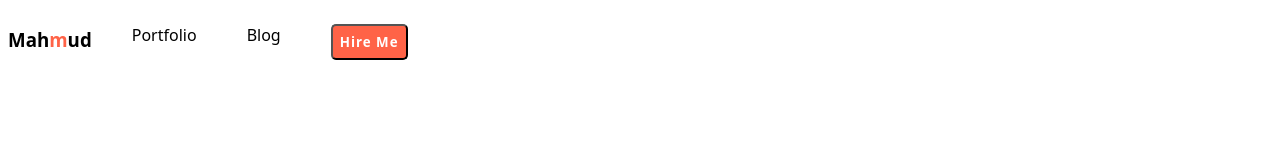
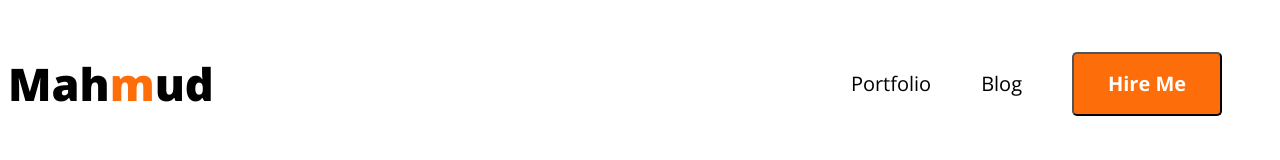
Before and after one commit to mahmud-me09/portfolio-webdev, a plain HTML site: page index.html in a window 1280 px wide. Drawn offline with nearby package versions, Linux system fonts and the light colour scheme.

Commit message:
nav completed

```diff
--- a/index.html
+++ b/index.html
@@ -10,7 +10,7 @@
 <body>
     <header>
         <nav>
-            <h3>Mah<span style="color:tomato;">m</span>ud</h3>
+            <h3 class="nav-title">Mah<span class="text-primary">m</span>ud</h3>
             <ul class="navigation">
                 <li>Portfolio</li>
                 <li>Blog</li>
--- a/styles/style.css
+++ b/styles/style.css
@@ -1,21 +1,43 @@
+@import url('https://fonts.googleapis.com/css2?family=Open+Sans:wght@400;700;800&display=swap');
 *{
-    font-family:system-ui, -apple-system, BlinkMacSystemFont, 'Segoe UI', Roboto, Oxygen, Ubuntu, Cantarell, 'Open Sans', 'Helvetica Neue', sans-serif
+    font-family: 'Open Sans', sans-serif;
+}
+.text-primary{
+    color:#FD6E0A;
 }
 .btn-primary{
-    background-color: tomato;
+    background-color: #FD6E0A;
     border-radius: 5px;
     padding: 7px;
     color: white;
     font-weight: bold;
-    letter-spacing: 1px;
+    font-size:20px;
+    width: 150px;
+    height: 64px;
+    flex-shrink: 0;
+    /* letter-spacing: 1px; */
+}
+.nav-title{
+    font-size: 45px;
+    font-style: normal;
+    font-weight: 800;
+    line-height: normal;
 }
 nav{
     display:flex;
+    justify-content: space-between;
+    align-items: center;
 }
 .navigation{
     list-style: none;
     display:flex;
+    align-items: center;
 }
 .navigation > li{
     margin-right:50px;
+    font-size: 20px;
+    font-style: normal;
+    font-weight: 400;
+    line-height: normal;
+
 }
```
